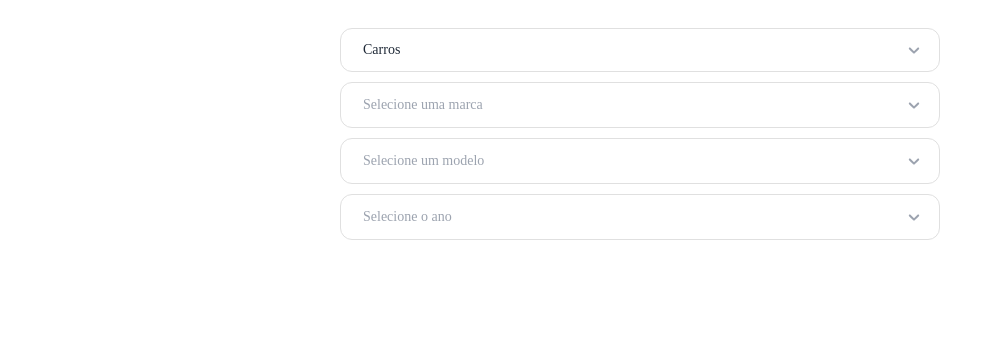
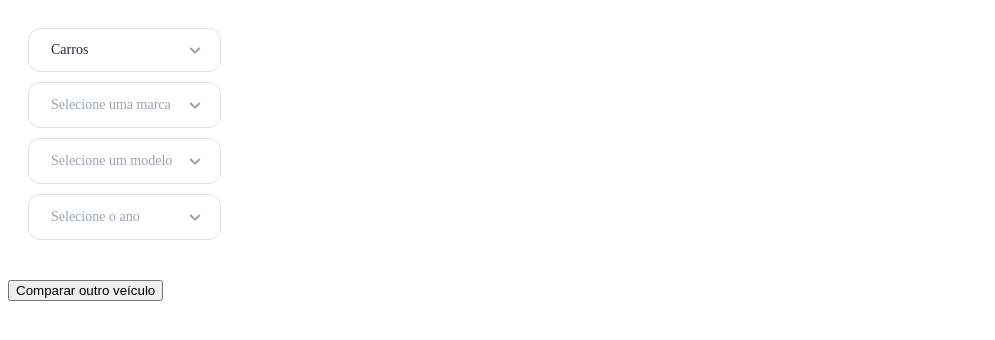
Before and after one commit to GDFgustavo/mvp-project-fipe-radar, a React (Vite) app: page / in a window 1280 px wide. Shown: the top 340 px of the page, without its empty margins (0-995 px from the left). Built offline with nearby package versions, Linux system fonts and the light colour scheme; no server answers.

Commit message:
Adicionando a funcionalidade de comparações de fipe

```diff
--- a/index.html
+++ b/index.html
@@ -2,7 +2,7 @@
 <html lang="pt-BR">
   <head>
     <meta charset="UTF-8" />
-    <link rel="icon" type="image/svg+xml" href="/fipe-logo.png" />
+    <link rel="icon" type="image/svg+xml" href="/fipe-logo-white.png" />
     <meta name="viewport" content="width=device-width, initial-scale=1.0" />
     <title>Fipe Radar</title>
   </head>
--- a/src/App.jsx
+++ b/src/App.jsx
@@ -1,27 +1,14 @@
 import { QueryClient, QueryClientProvider } from '@tanstack/react-query'
-import InputSelector from './components/InputSelector'
-import { useFipeForm } from './Features/Fipe/useFipe'
-import FipeResult from './components/FipeResult'
+import FipeCompare from './components/FipeCompare'
 
 const queryClient = new QueryClient()
 
 const App = () => {
   return (
     <QueryClientProvider client={queryClient}>
-      <MainContent />
+      <FipeCompare />
     </QueryClientProvider>
   )
 }
 
-const MainContent = () => {
-  const fipeForm = useFipeForm()
-
-  return (
-    <>
-      <InputSelector {...fipeForm} />
-      {fipeForm.fipeDetails && <FipeResult {...fipeForm.fipeDetails} />}
-    </>
-  )
-}
-
 export default App
--- a/src/Features/Fipe/useFipe.js
+++ b/src/Features/Fipe/useFipe.js
@@ -51,6 +51,13 @@ export const useFipeForm = () => {
   const [selectedModel, setSelectedModel] = useState('')
   const [selectedYear, setSelectedYear] = useState('')
 
+  const resetForm = () => {
+    setVehicleType('cars')
+    setSelectedBrand('')
+    setSelectedModel('')
+    setSelectedYear('')
+  }
+
   const { data: brands, isLoading: loadingBrands } = useBrands(vehicleType)
 
   const { data: models, isLoading: loadingModels } = useModels(
@@ -103,6 +110,7 @@ export const useFipeForm = () => {
     models,
     years,
     fipeDetails,
+    resetForm,
     isLoading,
     handleVehicleChange,
     handleBrandChange,
--- /dev/null
+++ b/src/components/FipeCompare/index.jsx
@@ -0,0 +1,50 @@
+import { useState } from 'react'
+import InputSelector from '../InputSelector'
+import FipeResult from '../FipeResult'
+import { useFipeForm } from '../../Features/Fipe/useFipe'
+
+const FipeCompare = () => {
+  const [showCompare, setShowCompare] = useState(false)
+
+  const fipeForm1 = useFipeForm()
+  const fipeForm2 = useFipeForm()
+
+  const toggleCompare = () => {
+    if (showCompare) {
+      fipeForm2.resetForm()
+    }
+    setShowCompare(!showCompare)
+  }
+
+  return (
+    <div>
+      <div style={{ display: 'flex', gap: '20px' }}>
+        <InputSelector {...fipeForm1} />
+        {showCompare && <InputSelector {...fipeForm2} />}
+      </div>
+
+      <div style={{ marginTop: '20px' }}>
+        {!showCompare && fipeForm1.fipeDetails && (
+          <>
+            <FipeResult {...fipeForm1.fipeDetails} />
+          </>
+        )}
+
+        {showCompare && fipeForm1.fipeDetails && fipeForm2.fipeDetails && (
+          <>
+            <div style={{ display: 'flex', gap: '20px' }}>
+              <FipeResult {...fipeForm1.fipeDetails} />
+              <FipeResult {...fipeForm2.fipeDetails} />
+            </div>
+          </>
+        )}
+      </div>
+
+      <button onClick={toggleCompare}>
+        {showCompare ? 'Remover comparação' : 'Comparar outro veículo'}
+      </button>
+    </div>
+  )
+}
+
+export default FipeCompare
--- a/src/components/InputSelector/index.jsx
+++ b/src/components/InputSelector/index.jsx
@@ -39,8 +39,15 @@ const InputSelector = ({
 
   return (
     <>
-      <div style={{ padding: '20px', maxWidth: '600px', margin: '0 auto' }}>
-        <div style={{ display: 'flex', flexDirection: 'column', gap: '10px' }}>
+      <div style={{ padding: '20px' }}>
+        <div
+          style={{
+            display: 'flex',
+            flexDirection: 'column',
+            gap: '10px',
+            maxWidth: '600px'
+          }}
+        >
           <SelectCustom
             value={vehicleOptions.find((opcao) => opcao.value === vehicleType)}
             onChange={handleVehicleChange}
```
Also changed, not shown: public/fipe-logo-black.png (added), public/fipe-logo-white.png (renamed from public/fipe-logo.png).
